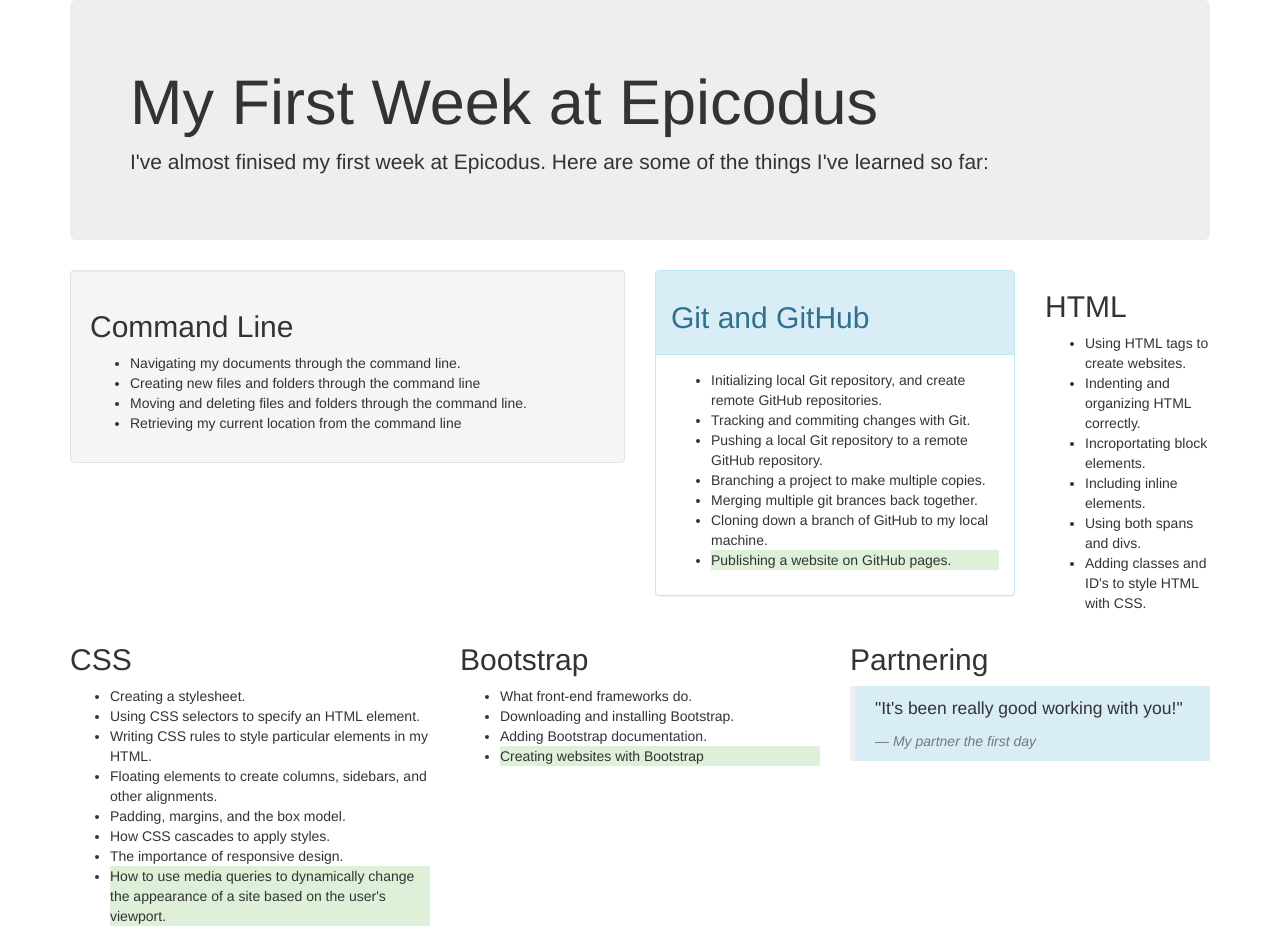
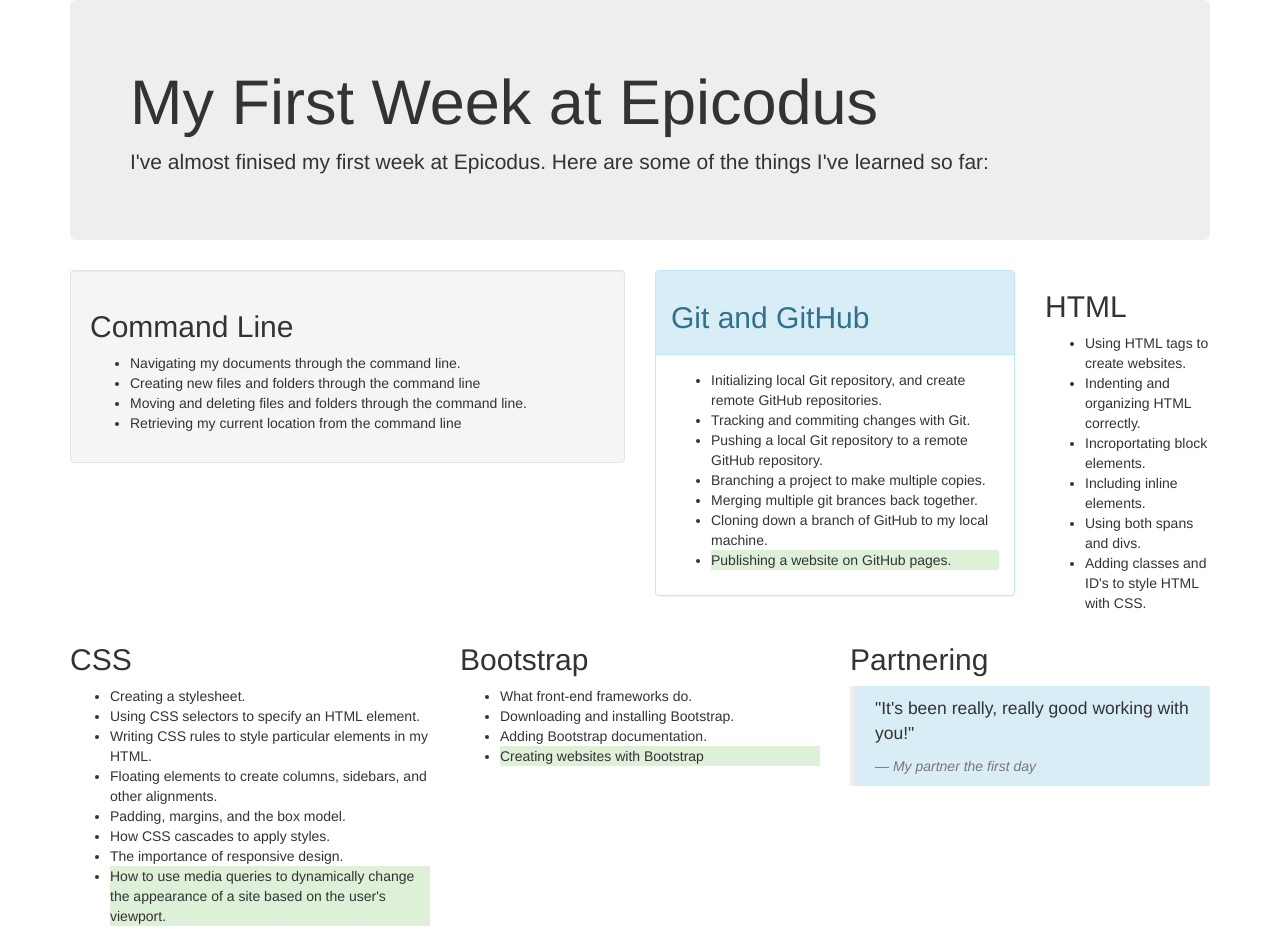
Before and after one commit to SPdowns/week1-bootGrid, a plain HTML site: page index.html in a window 1280 px wide. Drawn offline with Linux system fonts and the light colour scheme.

Commit message:
finished

```diff
--- a/index.html
+++ b/index.html
@@ -82,7 +82,7 @@
         <div class="col-md-4">
           <h2>Partnering</h2>
           <blockquote class="bg-info">
-            <p>"It's been really good working with you!"</p>
+            <p>"It's been really, really good working with you!"</p>
             <footer><em>My partner the first day</em></footer>
           </blockquote>
         </div>
```
